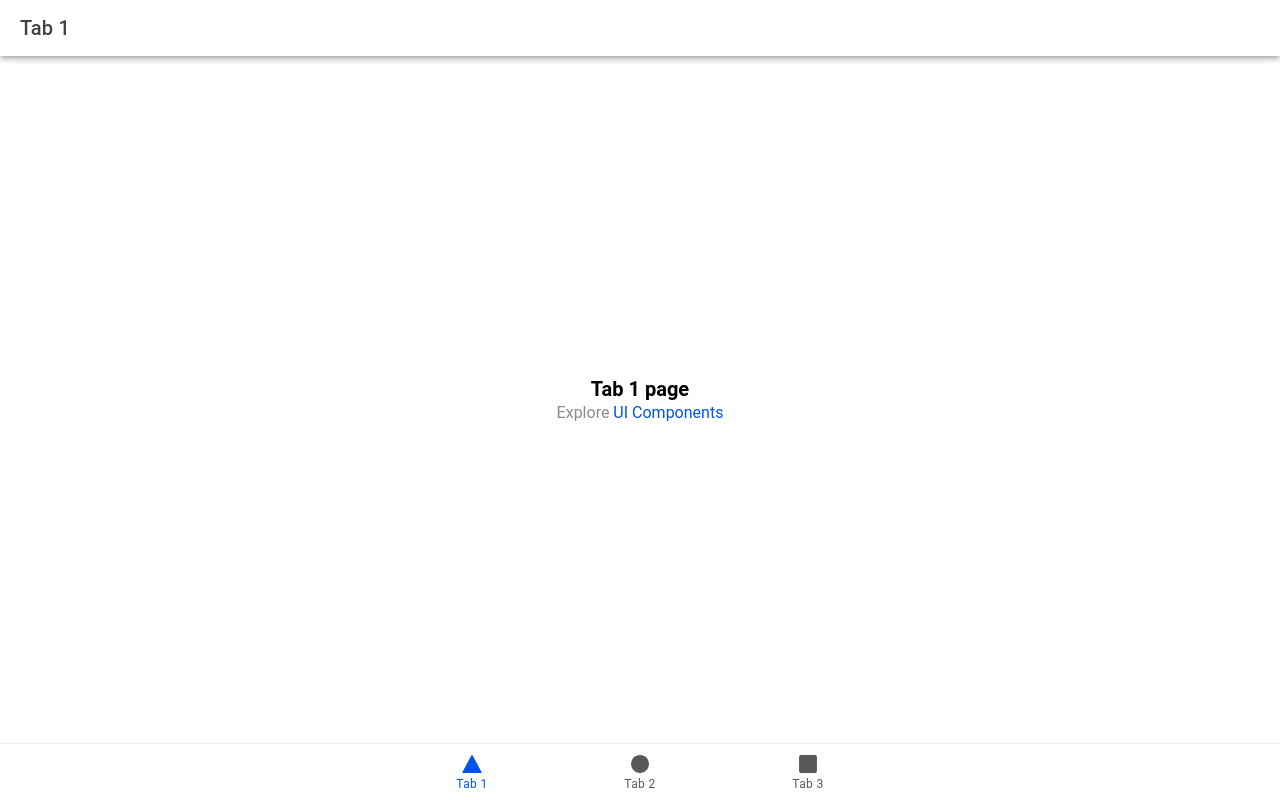
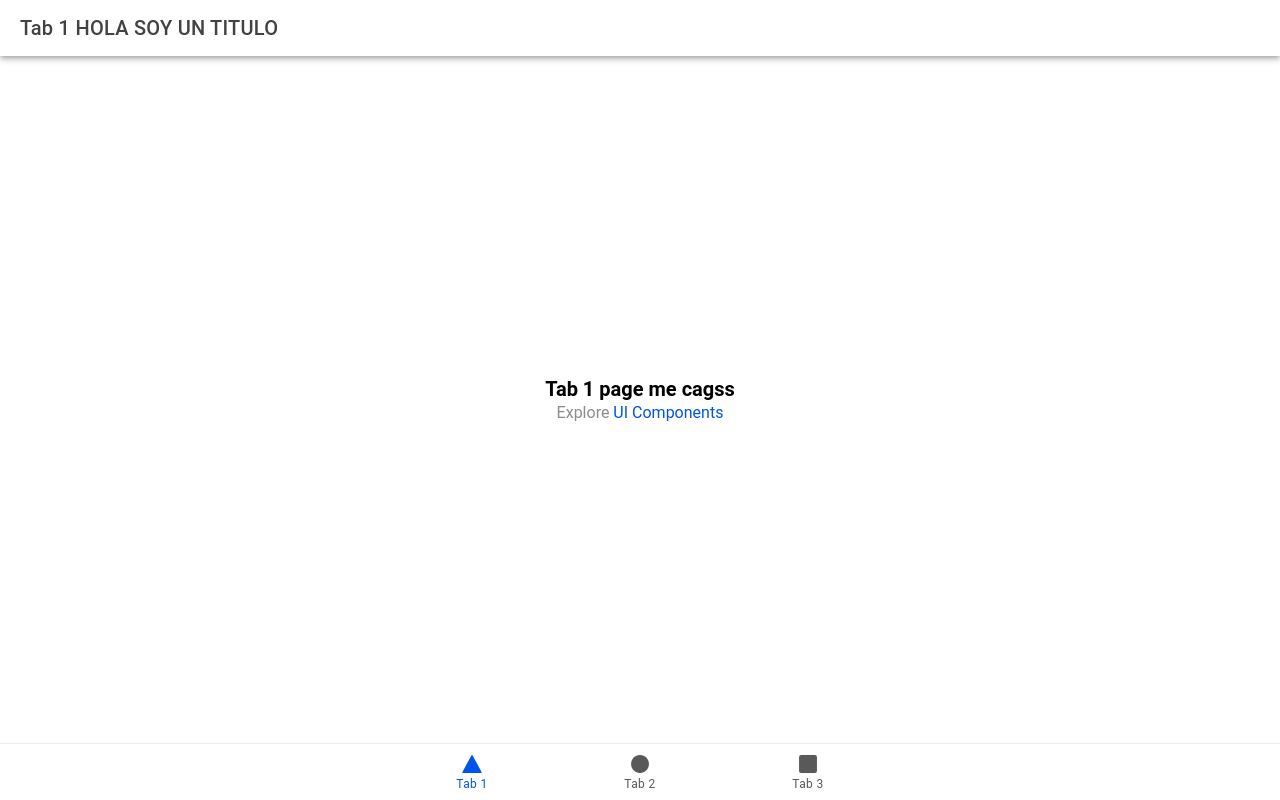
Before and after one commit to Luisas14/interfaz-2, a React (Vite) app: page /tab1 in a window 1280 px wide. Built offline with nearby package versions, Linux system fonts and the light colour scheme.

Commit message:
....
....

```diff
--- a/src/pages/Tab1.css
+++ b/src/pages/Tab1.css
@@ -0,0 +1,8 @@
+/* Aplica la imagen de fondo a toda la página */
+ion-page {
+    background-image: url('D:\Datos usuario\Documents\GitHub\interfaz-2\resources\Mapa.png');
+    background-size: cover; /* Hace que la imagen cubra toda el área */
+    background-position: center; /* Centra la imagen */
+    background-repeat: no-repeat; /* Evita que la imagen se repita */
+    height: 100vh; /* Asegura que la imagen cubra toda la altura de la pantalla */
+  }
--- a/src/pages/Tab1.tsx
+++ b/src/pages/Tab1.tsx
@@ -7,16 +7,12 @@ const Tab1: React.FC = () => {
     <IonPage>
       <IonHeader>
         <IonToolbar>
-          <IonTitle>Tab 1</IonTitle>
+          <IonTitle>Tab 1 HOLA SOY UN TITULO  </IonTitle>
         </IonToolbar>
       </IonHeader>
       <IonContent fullscreen>
-        <IonHeader collapse="condense">
-          <IonToolbar>
-            <IonTitle size="large">Tab 1</IonTitle>
-          </IonToolbar>
-        </IonHeader>
-        <ExploreContainer name="Tab 1 page" />
+
+        <ExploreContainer name="Tab 1 page me cagss" />
       </IonContent>
     </IonPage>
   );
```
Also changed, not shown: resources/Mapa.png (added), 1 other file (tests, documents, lock files or other folders).
